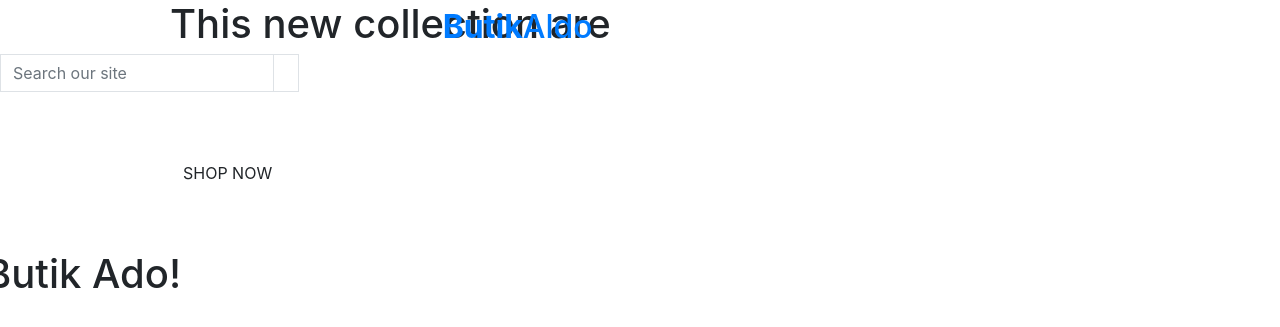
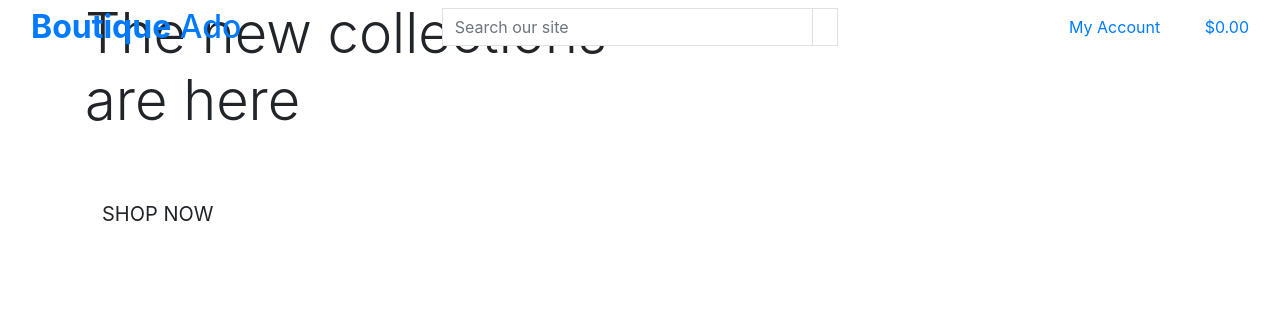
Before and after one commit to Klurifixus/butikado, a Django app: page / in a window 1280 px wide. Shown: the top 327 px of the page. Run offline with Django 4.2, Linux system fonts and the light colour scheme; some libraries are stand-ins or nearby versions.

Commit message:
added content to index/base and made static and media folder+ img

```diff
--- a/home/templates/home/index.html
+++ b/home/templates/home/index.html
@@ -1,24 +1,24 @@
 {% extends "base.html" %}
 {% load static %}
 
-
 {% block page_header %}
-    <div class="container header-container"></div>
+    <div class="container header-container">
         <div class="row">
-            <div class="col"><div>
+            <div class="col"></div>
         </div>
     </div>
 {% endblock %}
-
 
 {% block content %}
     <div class="container h-100">
         <div class="row h-100">
             <div class="col-7 col-md-6 my-auto">
-                <h1>This new collection are here!</h1>
+                <h1 class="display-4 logo-font text-black">
+                    The new collections are here
+                </h1>
                 <div class="my-5">
                     <h4>
-                        <a href="" class="shop-now-button btn btn-1g rounded-0 text-uppercase py-3">Shop Now</a>
+                        <a href="" class="shop-now-button btn btn-lg rounded-0 text-uppercase py-3">Shop Now</a>
                     </h4>
                 </div>
             </div>
--- a/templates/base.html
+++ b/templates/base.html
@@ -3,9 +3,9 @@
 <!doctype html>
 <html lang="en">
   <head>
+
     {% block meta %}
-    <!-- Required meta tags -->
-        <meta http-equi="X-UA-Compatible" content="IE=edge">
+        <meta http-equiv="X-UA-Compatible" content="ie=edge">
         <meta charset="utf-8">
         <meta name="viewport" content="width=device-width, initial-scale=1, shrink-to-fit=no">
     {% endblock %}
@@ -14,37 +14,33 @@
     {% endblock %}
 
     {% block corecss %}
-        <link rel="stylesheet" href="https://cdn.jsdelivr.net/npm/bootstrap@4.6.2/dist/css/bootstrap.min.css" integrity="sha384-xOolHFLEh07PJGoPkLv1IbcEPTNtaed2xpHsD9ESMhqIYd0nLMwNLD69Npy4HI+N" crossorigin="anonymous">
+        <link rel="stylesheet" href="https://stackpath.bootstrapcdn.com/bootstrap/4.4.1/css/bootstrap.min.css" integrity="sha384-Vkoo8x4CGsO3+Hhxv8T/Q5PaXtkKtu6ug5TOeNV6gBiFeWPGFN9MuhOf23Q9Ifjh" crossorigin="anonymous">
     {% endblock %}
 
     {% block extra_css %}
     {% endblock %}
 
     {% block corejs %}
-     <!--
-        <script src="https://cdn.jsdelivr.net/npm/jquery@3.5.1/dist/jquery.slim.min.js" integrity="sha384-DfXdz2htPH0lsSSs5nCTpuj/zy4C+OGpamoFVy38MVBnE+IbbVYUew+OrCXaRkfj" crossorigin="anonymous"></script>
-        <script src="https://cdn.jsdelivr.net/npm/bootstrap@4.6.2/dist/js/bootstrap.bundle.min.js" integrity="sha384-Fy6S3B9q64WdZWQUiU+q4/2Lc9npb8tCaSX9FK7E8HnRr0Jz8D6OP9dO5Vg3Q9ct" crossorigin="anonymous"></script>
-
-     Option 2: Separate Popper and Bootstrap JS -->
-
-        <script src="https://cdn.jsdelivr.net/npm/jquery@3.5.1/dist/jquery.slim.min.js" integrity="sha384-DfXdz2htPH0lsSSs5nCTpuj/zy4C+OGpamoFVy38MVBnE+IbbVYUew+OrCXaRkfj" crossorigin="anonymous"></script>
-        <script src="https://cdn.jsdelivr.net/npm/popper.js@1.16.1/dist/umd/popper.min.js" integrity="sha384-9/reFTGAW83EW2RDu2S0VKaIzap3H66lZH81PoYlFhbGU+6BZp6G7niu735Sk7lN" crossorigin="anonymous"></script>
-        <script src="https://cdn.jsdelivr.net/npm/bootstrap@4.6.2/dist/js/bootstrap.min.js" integrity="sha384-+sLIOodYLS7CIrQpBjl+C7nPvqq+FbNUBDunl/OZv93DB7Ln/533i8e/mZXLi/P+" crossorigin="anonymous"></script>
+        <script src="https://code.jquery.com/jquery-3.4.1.slim.min.js" integrity="sha384-J6qa4849blE2+poT4WnyKhv5vZF5SrPo0iEjwBvKU7imGFAV0wwj1yYfoRSJoZ+n" crossorigin="anonymous"></script>
+        <script src="https://cdn.jsdelivr.net/npm/popper.js@1.16.0/dist/umd/popper.min.js" integrity="sha384-Q6E9RHvbIyZFJoft+2mJbHaEWldlvI9IOYy5n3zV9zzTtmI3UksdQRVvoxMfooAo" crossorigin="anonymous"></script>
+        <script src="https://stackpath.bootstrapcdn.com/bootstrap/4.4.1/js/bootstrap.min.js" integrity="sha384-wfSDF2E50Y2D1uUdj0O3uMBJnjuUD4Ih7YwaYd1iqfktj0Uod8GCExl3Og8ifwB6" crossorigin="anonymous"></script>
     {% endblock %}
 
     {% block extra_js %}
     {% endblock %}
-    <title>Butik Ado{% block extra_title %}{% endblock %}</title>
+
+    <title>Boutique Ado {% block extra_title %}{% endblock %}</title>
   </head>
   <body>
     <header class="container-fluid fixed-top">
         <div class="row">
-            <div class="col-12 col-lg-4 my-auto py-lg-0 text-center text-lg-left"></div>
+            <div class="col-12 col-lg-4 my-auto py-1 py-lg-0 text-center text-lg-left">
                 <a href="{% url 'home' %}" class="nav-link main-logo-link">
-                    <h2 class="logo-font text-black my-0"><strong>Butik</strong>Aldo</h2>
+                    <h2 class="logo-font text-black my-0"><strong>Boutique</strong> Ado</h2>
                 </a>
-            <div class="col-12 col-lg-4 my-auto py-lg-0"></div>
-                <form metod="GET" action="">
+            </div>
+            <div class="col-12 col-lg-4 my-auto py-1 py-lg-0">
+                <form method="GET" action="">
                     <div class="input-group w-100">
                         <input class="form-control border border-black rounded-0" type="text" name="q" placeholder="Search our site">
                         <div class="input-group-append">
@@ -56,16 +52,50 @@
                         </div>
                     </div>
                 </form>
-            <div class="col-12 col-lg-4 my-auto py-lg-0">
+            </div>
+            <div class="col-12 col-lg-4 my-auto py-1 py-lg-0">
                 <ul class="list-inline list-unstyled text-center text-lg-right my-0">
-                    <li class="list-inline-item dropdown"></li>
-                    <li class="list-inline-item"></li>
+                    <li class="list-inline-item dropdown">
+                        <a class="text-black nav-link" href="#" id="user-options" data-toggle="dropdown" aria-haspopup="true" aria-expanded="false">
+                            <div class="text-center">
+                                <div><i class="fas fa-user fa-lg"></i></div>
+                                <p class="my-0">My Account</p>
+                            </div>
+                        </a>
+                        <div class="dropdown-menu border-0" aria-labelledby="user-options">
+                            {% if request.user.is_authenticated %}
+                                {% if request.user.is_superuser %}
+                                    <a href="" class="dropdown-item">Product Management</a>
+                                {% endif %}
+                                <a href="" class="dropdown-item">My Profile</a>
+                                <a href="{% url 'account_logout' %}" class="dropdown-item">Logout</a>
+                            {% else %}
+                                <a href="{% url 'account_signup' %}" class="dropdown-item">Register</a>
+                                <a href="{% url 'account_login' %}" class="dropdown-item">Login</a>
+                            {% endif %}
+                        </div>
+                    </li>
+                    <li class="list-inline-item">
+                        <a class="{% if grand_total %}text-info font-weight-bold{% else %}text-black{% endif %} nav-link" href="">
+                            <div class="text-center">
+                                <div><i class="fas fa-shopping-bag fa-lg"></i></div>
+                                <p class="my-0">
+                                    {% if grand_total %}
+                                        ${{ grand_total|floatformat:2 }}
+                                    {% else %}
+                                        $0.00
+                                    {% endif %}
+                                </p>
+                            </div>
+                        </a>
+                    </li>
                 </ul>
             </div>
+        </div>
     </header>
 
     {% if messages %}
-    <div class="message-container"></div>
+        <div class="message-container"></div>
     {% endif %}
 
     {% block page_header %}
@@ -78,6 +108,5 @@
     {% endblock %}
 
 
-    <h1>Butik Ado!</h1>
   </body>
 </html>
```
Also changed, not shown: static/css/base.css (added, +81 -0 lines), media/homepage_background_cropped.jpg (added).
